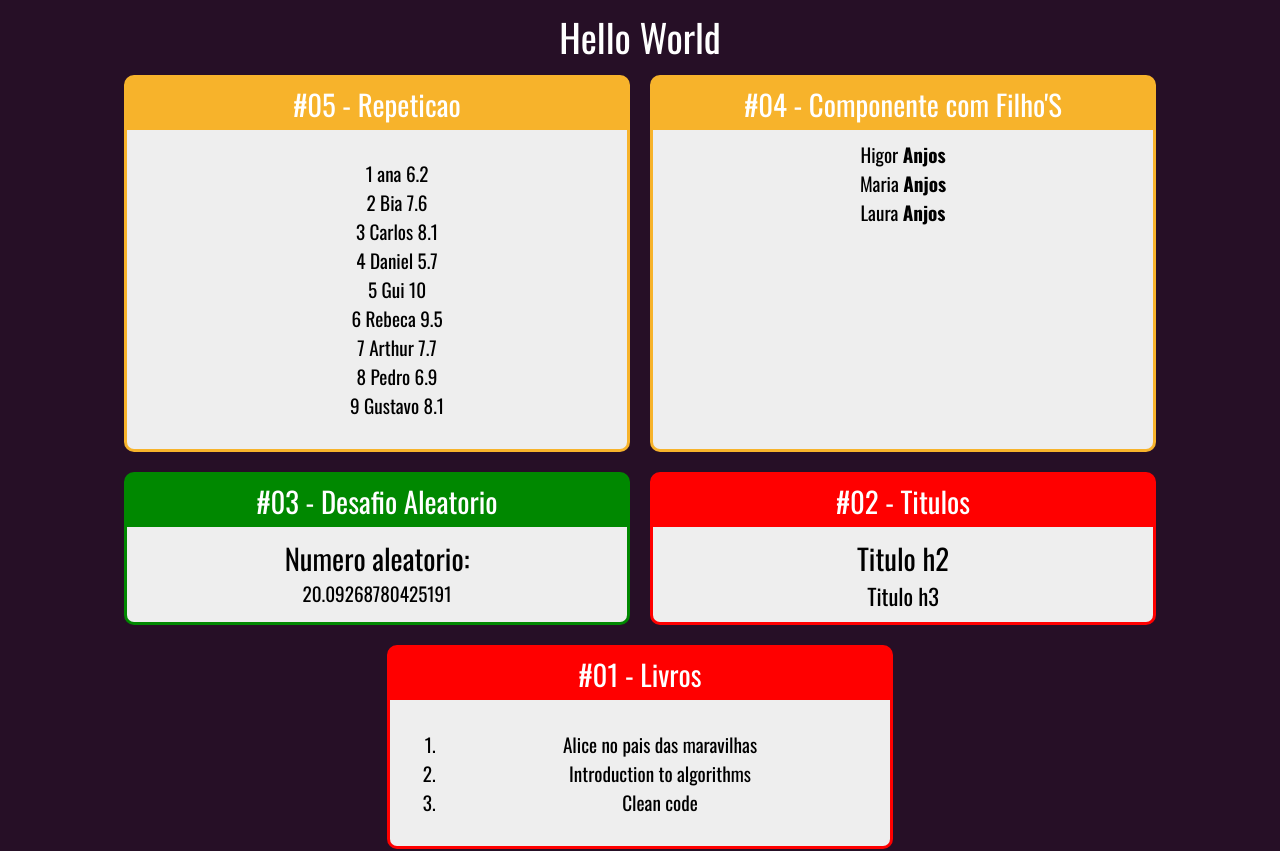
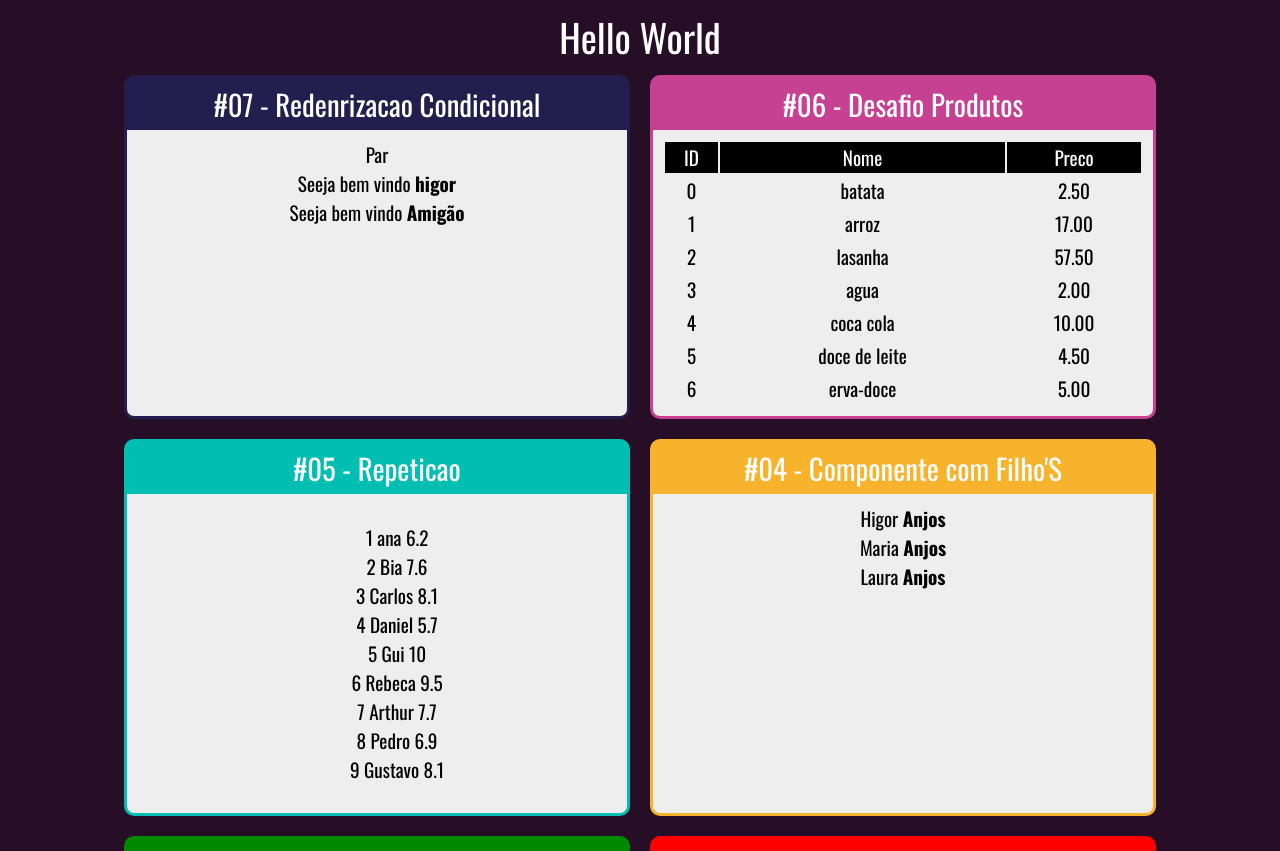
Before and after one commit to HigorAnjos/PraticarReact, a React (Create React App) app: page / in a window 1280 px wide. Shown: the top 851 px of the page. Built offline with nearby package versions, Linux system fonts and the light colour scheme.

Commit message:
rederizacao condicional

```diff
--- a/src/App.js
+++ b/src/App.js
@@ -3,6 +3,9 @@ import Card from "./components/basicos/Card"
 import Familia from "./components/basicos/Familia";
 import FamiliaMembro from "./components/basicos/FamiliaMembro.jsx";
 import ListaAlunos from "./components/repeticao/ListaAlunos";
+import Produtos from "./components/repeticao/Produtos"
+import ParOuImpar from "./components/condicional/parOUimpar"
+import UsuarioInfo from "./components/condicional/usuarioInfo";
 import './App.css';
 import Hello from "./helloworld"
 
@@ -13,7 +16,17 @@ function App() {
 
       <div className="Cards">
 
-        <Card titulo="#05 - Repeticao " color="#F7B32B">
+        <Card titulo="#07 - Redenrizacao Condicional " color="#241E4E">
+          <ParOuImpar numero={20} />
+          <UsuarioInfo usuario={{ nome: "higor" }} />
+          <UsuarioInfo />
+        </Card>
+
+        <Card titulo="#06 - Desafio Produtos " color="#C64191">
+          <Produtos />
+        </Card>
+
+        <Card titulo="#05 - Repeticao " color="#00BFB2">
           <ListaAlunos />
         </Card>
 
--- /dev/null
+++ b/src/components/condicional/If.js
@@ -0,0 +1,9 @@
+export default props => {
+
+  if (props.test) {
+    return props.children;
+  } else {
+    return false;
+  }
+
+}
--- /dev/null
+++ b/src/components/condicional/parOUimpar.jsx
@@ -0,0 +1,10 @@
+import React from 'react';
+
+export default props => {
+  const isPar = props.numero % 2 === 0
+  return (
+    <div>
+      {isPar ? <span>Par</span> : <span>Ímpar</span>}
+    </div>
+  )
+}
--- /dev/null
+++ b/src/components/condicional/usuarioInfo.jsx
@@ -0,0 +1,17 @@
+import React from 'react';
+import If from './If'
+
+export default props => {
+  const usuario = props.usuario || {}
+  return (
+    <div>
+      <If test={usuario && usuario.nome}>
+        Seeja bem vindo <strong>{ usuario.nome }</strong>
+      </If>
+      <If test={!usuario || !usuario.nome}>
+        Seeja bem vindo <strong>Amigão</strong>
+      </If>
+
+    </div>
+  )
+}
--- /dev/null
+++ b/src/components/repeticao/Produtos.css
@@ -0,0 +1,10 @@
+#center {
+  display: flex;
+  align-items: stretch;
+  flex-direction: column;
+
+}
+thead {
+  background-color: black;
+  color: white;
+}
--- /dev/null
+++ b/src/components/repeticao/Produtos.jsx
@@ -0,0 +1,33 @@
+import React from 'react'
+import Produtos from './../../data/produtos'
+import './Produtos.css'
+
+export default props => {
+
+  const tableProducts = Produtos.map((produto) => {
+    return (
+      <tr key={produto.id}>
+        <td>{produto.id}</td>
+        <td>{produto.nome}</td>
+        <td>{produto.preco.toFixed(2)}</td>
+      </tr>
+    )
+  })
+
+  return (
+    <div id="center">
+      <table>
+        <thead>
+          <tr>
+            <td>ID</td>
+            <td>Nome</td>
+            <td>Preco</td>
+          </tr>
+        </thead>
+        <tbody>
+          {tableProducts}
+        </tbody>
+      </table>
+    </div>
+  )
+}
--- /dev/null
+++ b/src/data/produtos.js
@@ -0,0 +1,9 @@
+export default [
+  {id: 0, nome: 'batata', preco: 2.50},
+  {id: 1, nome: 'arroz', preco: 17.0},
+  {id: 2, nome: 'lasanha', preco: 57.5},
+  {id: 3, nome: 'agua', preco: 2.0},
+  {id: 4, nome: 'coca cola', preco: 10.0},
+  {id: 5, nome: 'doce de leite', preco: 4.50},
+  {id: 6, nome: 'erva-doce', preco: 5.0},
+]
```
